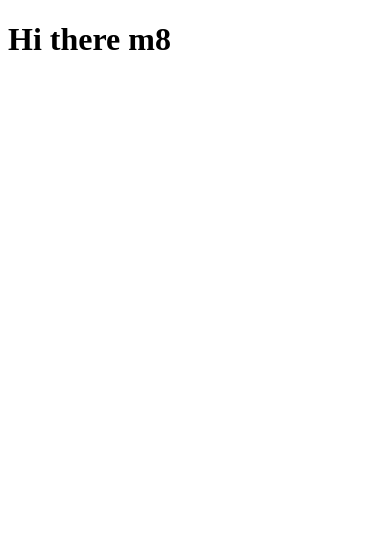
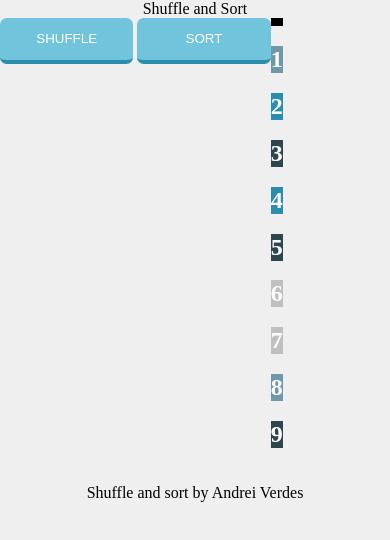
Before and after one commit to andreiVer/plainJsSprint, a plain HTML site: page index.html in a window 390 px wide. Drawn offline with Linux system fonts and the light colour scheme.

Commit message:
initial setting up + small screen

```diff
--- /dev/null
+++ b/data/elements.json
@@ -0,0 +1,50 @@
+{
+    "elements" :
+    [
+        {
+            "name":"1",
+            "value":1,
+            "color":"#6F98A8"
+        },
+        {
+            "name":"2",
+            "value":2,
+            "color":"#2B8EAD"
+        },
+        {
+            "name":"3",
+            "value":3,
+            "color":"#2F454E"
+        },
+        {
+            "name":"4",
+            "value":4,
+            "color":"#2B8EAD"
+        },
+        {
+            "name":"5",
+            "value":5,
+            "color":"#2F454E"
+        },
+        {
+            "name":"6",
+            "value":6,
+            "color":"#BFBFBF"
+        },
+        {
+            "name":"7",
+            "value":7,
+            "color":"#BFBFBF"
+        },
+        {
+            "name":"8",
+            "value":8,
+            "color":"#6F98A8"
+        },
+        {
+            "name":"9",
+            "value":9,
+            "color":"#2F454E"
+        }
+    ]
+}
--- a/index.html
+++ b/index.html
@@ -5,8 +5,22 @@
     <meta http-equiv="X-UA-Compatible" content="IE=edge">
     <meta name="viewport" content="width=device-width, initial-scale=1.0">
     <title>Document</title>
+    <link rel="stylesheet" href="styles/styles.css">
 </head>
 <body>
-    <h1>Hi there m8</h1>
+    <header> Shuffle and Sort </header>
+    <section class="content">
+        <div class="button-wrap">
+            <button class="button-primary" onclick="shuffleCards()">shuffle</button>
+            <button class="button-primary" onclick="sortCards()">sort</button>
+        </div>
+        <div class="cards-pannel">
+
+        </div>
+    </section>
+    <footer>
+        <p>Shuffle and sort by <span class="my-name"></span></p>
+    </footer>
 </body>
+<script src="js/app.js"></script>
 </html>
--- /dev/null
+++ b/js/app.js
@@ -0,0 +1,57 @@
+const url = window.location.host;
+(()=>{
+    document.getElementsByClassName('my-name')[0].textContent = "Andrei Verdes";
+
+    let generateCard = (name, value, color) => {
+        let helpBlock = document.createElement('div');
+        helpBlock.innerHTML = `
+            <div class="card">
+                <div class="card-color">
+                </div>
+                <h1>${name}</h1>
+            </div>
+        `.trim();
+
+        helpBlock.firstChild.style.backgroundColor = color;
+        helpBlock.querySelector('.card-color').style.backgroundColor = color;
+
+
+
+
+        return helpBlock;
+    };
+
+    let getElements = new Promise((resolve)=>{
+        fetch(`data/elements.json`).then( (response) =>{
+            return response.json();
+
+        }).then(data=>{
+            resolve(data.elements);
+
+        })
+    })
+
+
+    let [cardsPannel] = document.getElementsByClassName('cards-pannel');
+
+    let cards = document.createElement('div');
+
+    getElements.then((elements)=>{
+        elements.forEach(element => {
+            let card = generateCard(element.name, element.value, element.color);
+            cards.appendChild(card.firstChild);
+        });
+        cardsPannel.innerHTML = cards.innerHTML;
+    })
+
+
+
+    let shuffleCards = () => {
+
+    }
+
+    let  sortCards = () => {
+        elements
+
+    }
+})();
--- /dev/null
+++ b/styles/styles.css
@@ -0,0 +1,104 @@
+body{
+    background-color: #EFEFEF;
+    padding: 0;
+    margin: 0;
+}
+
+header{
+    text-align: center;
+}
+footer{
+   text-align: center;
+}
+
+.content{
+    display: flex;
+}
+
+.button-primary{
+    color: #FFFF;
+    text-transform: uppercase;
+    width: 10em;
+    padding: 1em 0;
+
+    background-color: #72C3DC;
+    border: none;
+    border-radius: .5em;
+
+    border-bottom: .3em solid #2B8EAD;
+}
+
+.button-primary:hover{
+    cursor: pointer;
+    background-color: #2B8EAD;
+}
+.cards-pannel{
+    border-top: .5em solid ;
+}
+
+.card{
+    color: #FFFF;
+    background-color: #EFEFEF;
+
+}
+
+
+@media only screen and (max-width: 375px) {
+    body{
+        background-color: #FFFF;
+    }
+
+    header{
+        padding: 1em 0;
+        background-color: #333333;
+        color: #FFFF;
+    }
+
+    .content{
+        flex-direction: column;
+        justify-content: center;
+        align-items: center;
+    }
+
+    .button-wrap{
+        margin: 1em 0;
+    }
+
+    .cards-pannel{
+        border-top: none;
+        width: 90%;
+
+    }
+
+    .card{
+        position: relative;
+        width: 100%;
+        display: flex;
+        color: #000000;
+        height: 3em;
+        justify-content: center;
+        align-items: center;
+        margin-top: .5em;
+        background: #EFEFEF !important;
+    }
+
+    .card:first-child{
+        margin-top:0;
+    }
+
+    .card-color{
+        position: absolute;
+        left: 0;
+        height: 100%;
+        width: 1em;
+    }
+}
+
+
+@media only screen and (min-width: 375px) and (max-width: 960px) {
+
+}
+
+@media only screen and (min-width: 960px) {
+
+}
```
